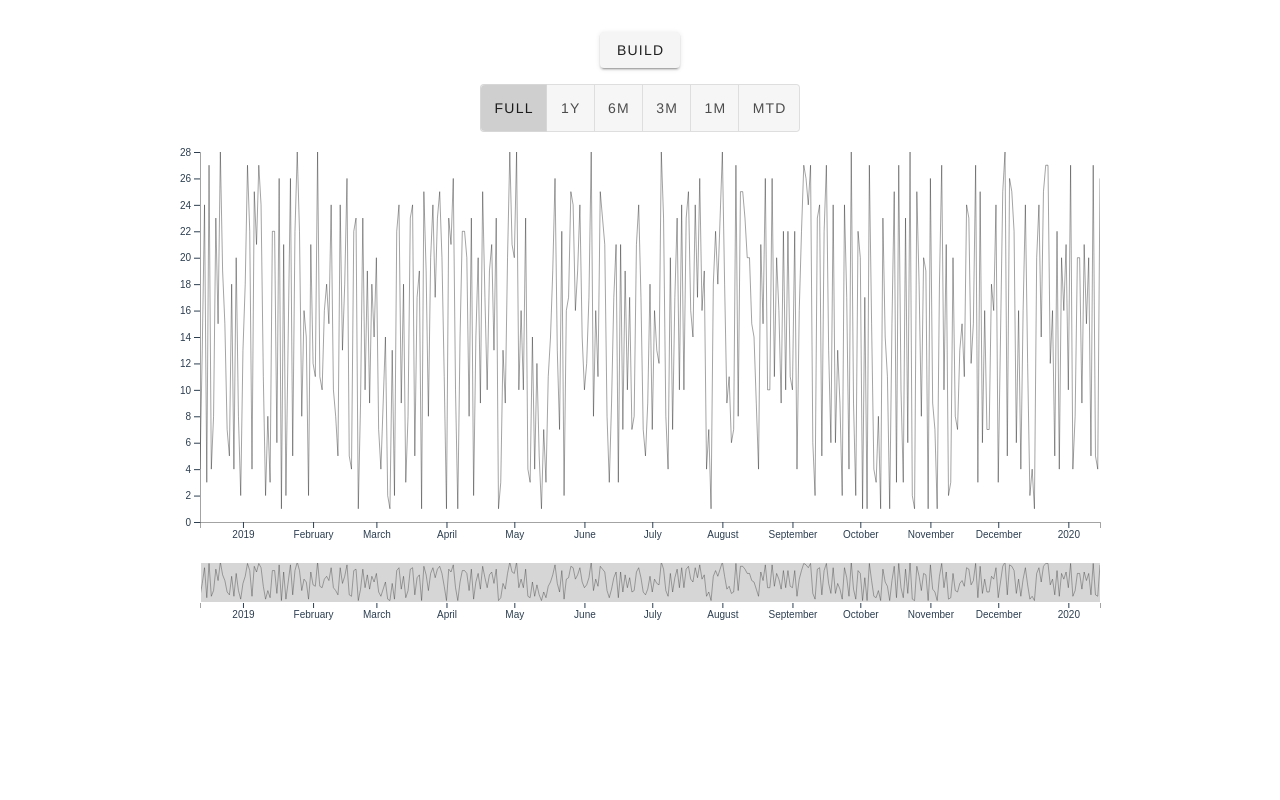
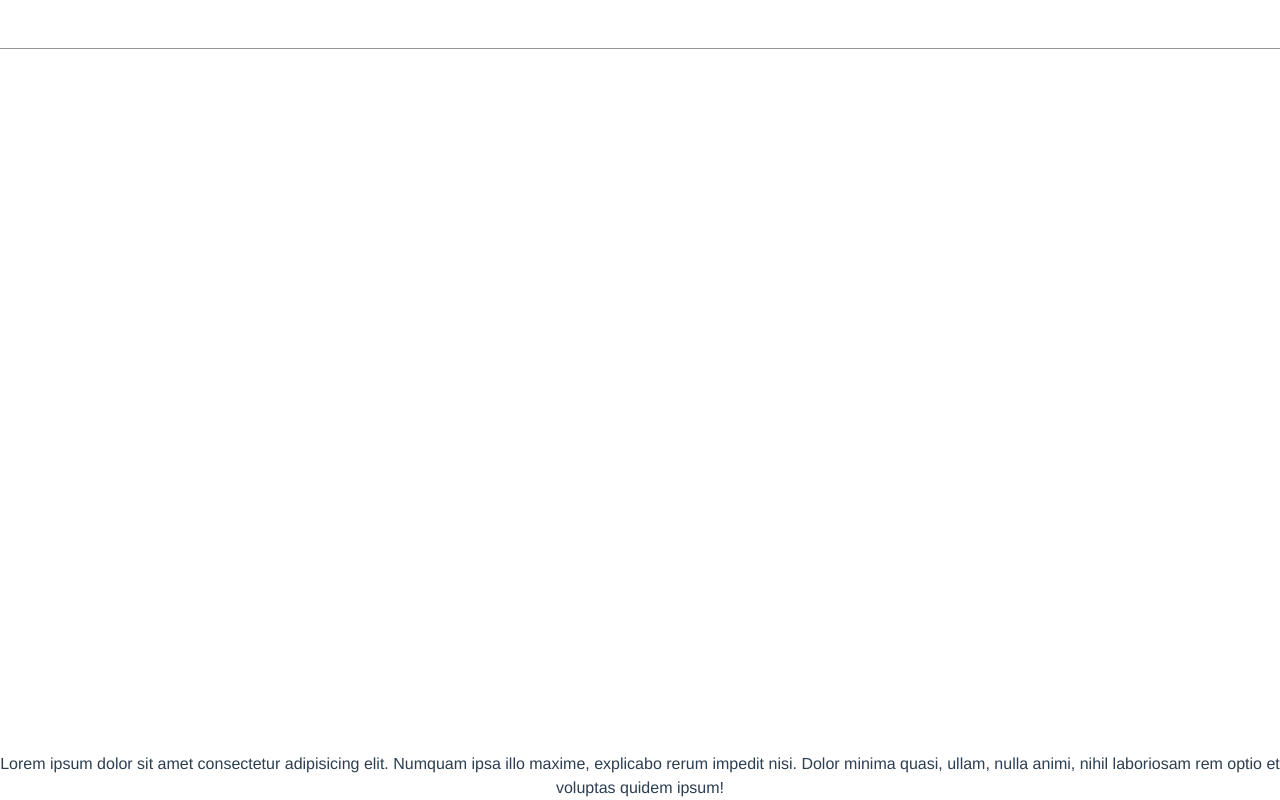
Before and after one commit to ankitkumarspanion/vue-playground, a Vue app: page / in a window 1280 px wide. Built offline with nearby package versions, Linux system fonts and the light colour scheme.

Commit message:
text highlight component created

```diff
--- a/src/App.vue
+++ b/src/App.vue
@@ -1,7 +1,8 @@
 <template>
     <div id="app">
         <v-app>
-            <D3Playground></D3Playground>
+            <v-text-field v-model="text"></v-text-field>
+            <TextHighlight :query="text">Lorem ipsum dolor sit amet consectetur adipisicing elit. Numquam ipsa illo maxime, explicabo rerum impedit nisi. Dolor minima quasi, ullam, nulla animi, nihil laboriosam rem optio et voluptas quidem ipsum!</TextHighlight>
         </v-app>
     </div>
 </template>
@@ -10,12 +11,18 @@
 // import TableView from './views/TableView.vue';
 // import DragDropView from './views/DragDropView.vue';
 // import ParsedIcons from './views/ParsedIcons.vue';
-import D3Playground from './views/D3Playground.vue';
+// import D3Playground from './views/D3Playground.vue';
+import TextHighlight from './views/TextHighlight.vue';
 
 export default {
     name: 'app',
     components: {
-        D3Playground,
+        TextHighlight,
+    },
+    data() {
+        return {
+            text: '',
+        };
     },
 };
 </script>
--- /dev/null
+++ b/src/views/TextHighlight.vue
@@ -0,0 +1,93 @@
+<template>
+    <span class="text-highlighted-wrapper" v-html="getHtml()"></span>
+</template>
+
+<script>
+export default {
+    props: {
+        query: {
+            type: String,
+            default: '',
+        },
+        color: {
+            type: String,
+            default: 'yellow',
+        },
+    },
+    methods: {
+        getIndicesOf() {
+            const text = this.$slots.default[0].text.toLowerCase();
+            const queryText = this.query.toLowerCase();
+            const queryLen = queryText.length;
+            if (queryLen === 0) {
+                return [];
+            }
+            const indices = [];
+            let startIndex = 0;
+            let index = text.indexOf(queryText, startIndex);
+            while (index > -1) {
+                startIndex = index + queryLen;
+                indices.push({
+                    startIndex: index,
+                    endIndex: startIndex,
+                });
+                index = text.indexOf(queryText, index + 1);
+            }
+            return indices;
+        },
+        getParsedText() {
+            const chunks = [];
+            let text = this.$slots.default[0].text;
+            let highlights = this.getIndicesOf();
+            let lastIndex = 0;
+            highlights.forEach(({ startIndex, endIndex }, index) => {
+                if (lastIndex !== startIndex) {
+                    chunks.push({
+                        highlighted: false,
+                        text: text.slice(lastIndex, startIndex),
+                    });
+                }
+                chunks.push({
+                    highlighted: true,
+                    text: text.slice(startIndex, endIndex),
+                    highlightIndex: index,
+                });
+                lastIndex = endIndex;
+            });
+            if (lastIndex !== text.length) {
+                chunks.push({
+                    highlighted: false,
+                    text: text.slice(lastIndex),
+                });
+            }
+            return chunks;
+        },
+        getColorByBG() {
+            // TODO
+            return 'rgba(0, 0, 0, 0.87)';
+        },
+        getHtml() {
+            let html = ``;
+            let parsedText = this.getParsedText();
+            parsedText.forEach(({ highlighted, text }) => {
+                html += !highlighted
+                    ? text
+                    : `<mark
+                            class="text--highlighted"
+                            style="
+                                    background-color: ${this.color};
+                                    color: ${this.getColorByBG()};
+                                "
+                        >${text}</mark>`;
+            });
+            return html;
+        },
+    },
+};
+</script>
+
+<style scoped>
+.text-highlighted-wrapper >>> .text--highlighted {
+    border-radius: 4px;
+}
+</style>
```
